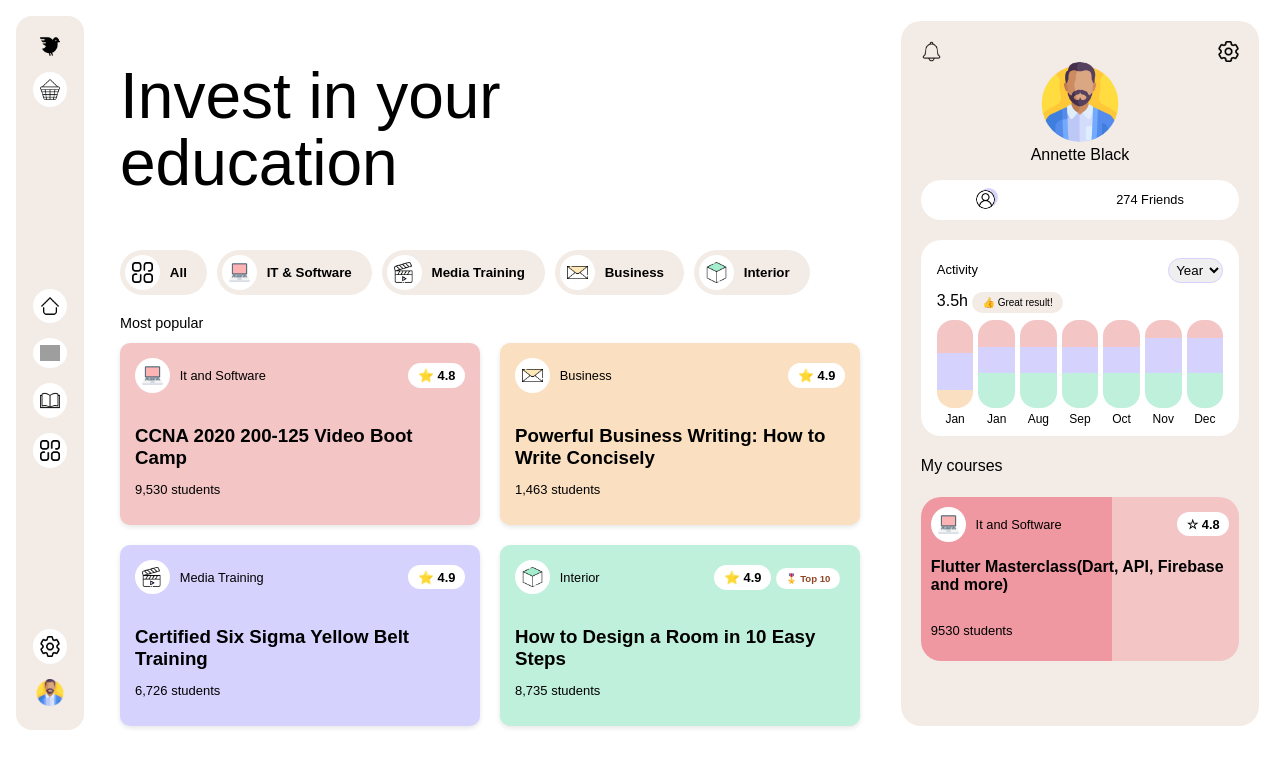
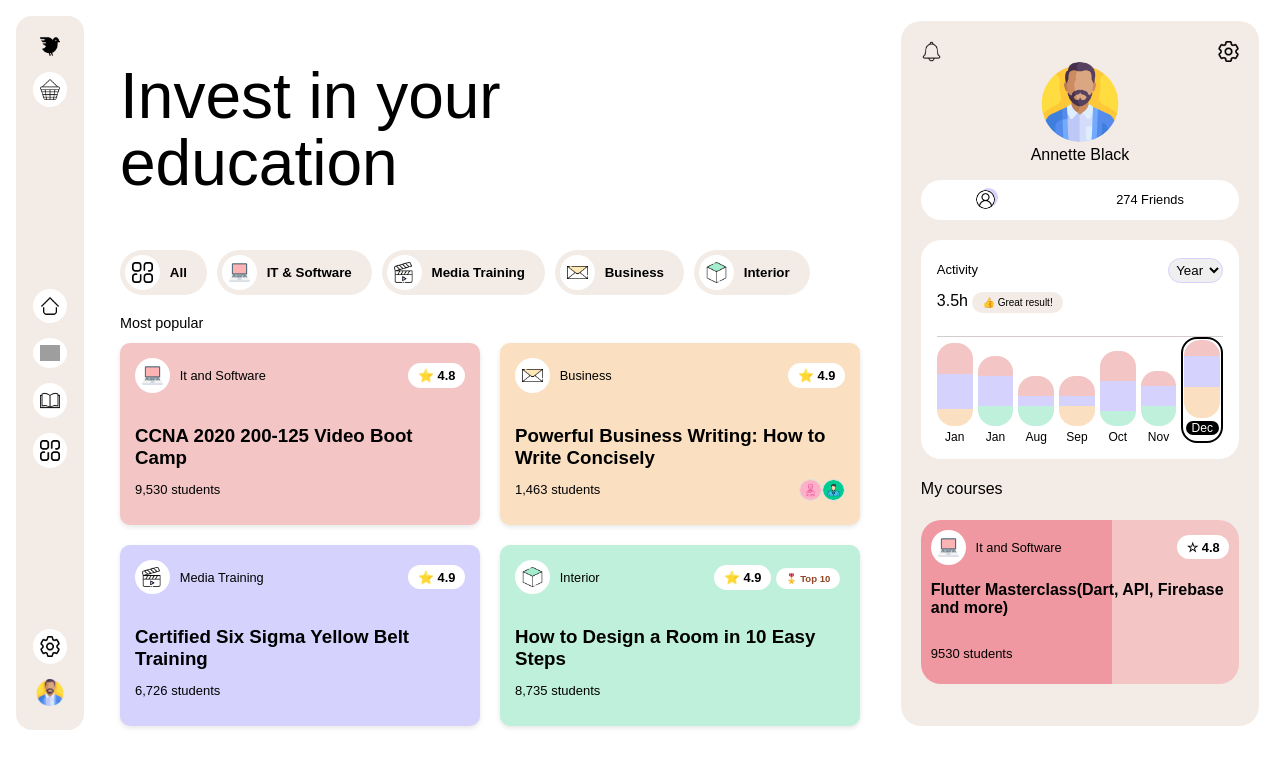
Before and after one commit to ayeshaMalik86/webPage, a React (Create React App) app: page / in a window 1280 px wide. Shown: the top 768 px of the page. Built offline with nearby package versions, Linux system fonts and the light colour scheme; grey boxes are pictures that could not be loaded; a web font is replaced by a local one.

Commit message:
final touches

```diff
--- a/src/EducationPage.css
+++ b/src/EducationPage.css
@@ -256,8 +256,9 @@ body {
   .activity-chart {
     display: flex;
     gap: 5px;
-    margin-top: 10px;
+    margin-top: 2rem;
     align-items: flex-end;
+    border-top: 1px solid rgb(212, 204, 204);
   }
 
   .card-header .year{
@@ -309,8 +310,22 @@ body {
     margin-top: 10px;
     font-size: 12px;
     align-self: center;
+    margin-bottom: 5px;
   }
 
+  .bar.active-december .month-label {
+    background-color: black;
+    color: white;
+    padding: 6px;
+    border-radius: 16px;
+    margin-top: 3px;
+  }
+
+  .bar.active-december {
+    border: 2px solid black;
+    border-radius: 16px;
+    padding: 1px;
+  }
 
   .my-courses {
     margin-top: 20px;
@@ -337,7 +352,21 @@ body {
     font-size: 0.8rem;
   }
 
+  .avatars {
+    display: flex;
+    margin-top: 10px;
+  }
 
+  .avatar-icon {
+    width: 1.3rem;
+    height: 1.3rem;
+    border-radius: 50%;
+    border: 1px solid #ddd;
+  }
+  .avatar-class{
+    display: flex;
+    justify-content: space-between;
+  }
    @media (max-width: 768px) {
    .education-page {
       grid-template-columns: 100px auto;
--- a/src/EducationPage.js
+++ b/src/EducationPage.js
@@ -4,12 +4,12 @@ import './EducationPage.css';
 const EducationPage = () => {
   const activityData = [
     {  month: 'Jan', lavender: '40%', orange: '20%', pink: '35%',},
-    { month: 'Jan', pink: '30%', lavender: '30%', green: '40%', orange: '0%' },
-    { month: 'Aug', pink: '30%', lavender: '30%', green: '40%', orange: '0%' },
-    { month: 'Sep', pink: '30%', lavender: '30%', green: '40%', orange: '0%' },
-    { month: 'Oct', pink: '30%', lavender: '30%', green: '40%', orange: '0%'},
-    { month: 'Nov', pink: '20%', lavender: '40%', green: '40%', orange: '0%'},
-    { month: 'Dec', pink: '20%', lavender: '40%', green: '40%', orange: '0%' }
+    { month: 'Jan', pink: '20%', lavender: '30%', green: '20%', orange: '0%' },
+    { month: 'Aug', pink: '20%', lavender: '10%' , orange: '0%' ,green: '20%'},
+    { month: 'Sep', pink: '20%', lavender: '10%', green: '0%', orange: '20%' },
+    { month: 'Oct', pink: '30%', lavender: '30%', green: '15%', orange: '0%'},
+    { month: 'Nov', pink: '15%', lavender: '20%', green: '20%', orange: '0%'},
+    { month: 'Dec', pink: '20%', lavender: '40%', green: '0%', orange: '40%' }
   ];
 
   return (
@@ -67,7 +67,13 @@ const EducationPage = () => {
                 <span className="rating">⭐ 4.9</span>
               </div>
               <h3>Powerful Business Writing: How to Write Concisely</h3>
+              <div className='avatar-class'>
               <p className='student'>1,463 students</p>
+                <div className="avatars">
+                <img src="/icons/person1.png" alt="Avatar 1" className="avatar-icon" />
+                <img src="/icons/person2.png" alt="Avatar 2" className="avatar-icon" />
+              </div>
+              </div>
             </div>
             <div className="course-card purple">
             <div className='card-header'>
@@ -119,7 +125,7 @@ const EducationPage = () => {
           <p>3.5h <span className='great-result'>👍 Great result!</span></p>
           <div className="activity-chart">
             {activityData.map((month, index) => (
-              <div key={index} className={`bar ${index === 11 ? 'active' : ''}`}>
+              <div key={index} className={`bar ${index === 6 ? 'active-december' : ''}`}>
                 <div className="segment segment-pink" style={{ height: month.pink }}></div>
                 <div className="segment segment-lavender" style={{ height: month.lavender }}></div>
                 <div className="segment segment-green" style={{ height: month.green }}></div>
```
Also changed, not shown: public/icons/person1.png (added), public/icons/person2.png (added).
